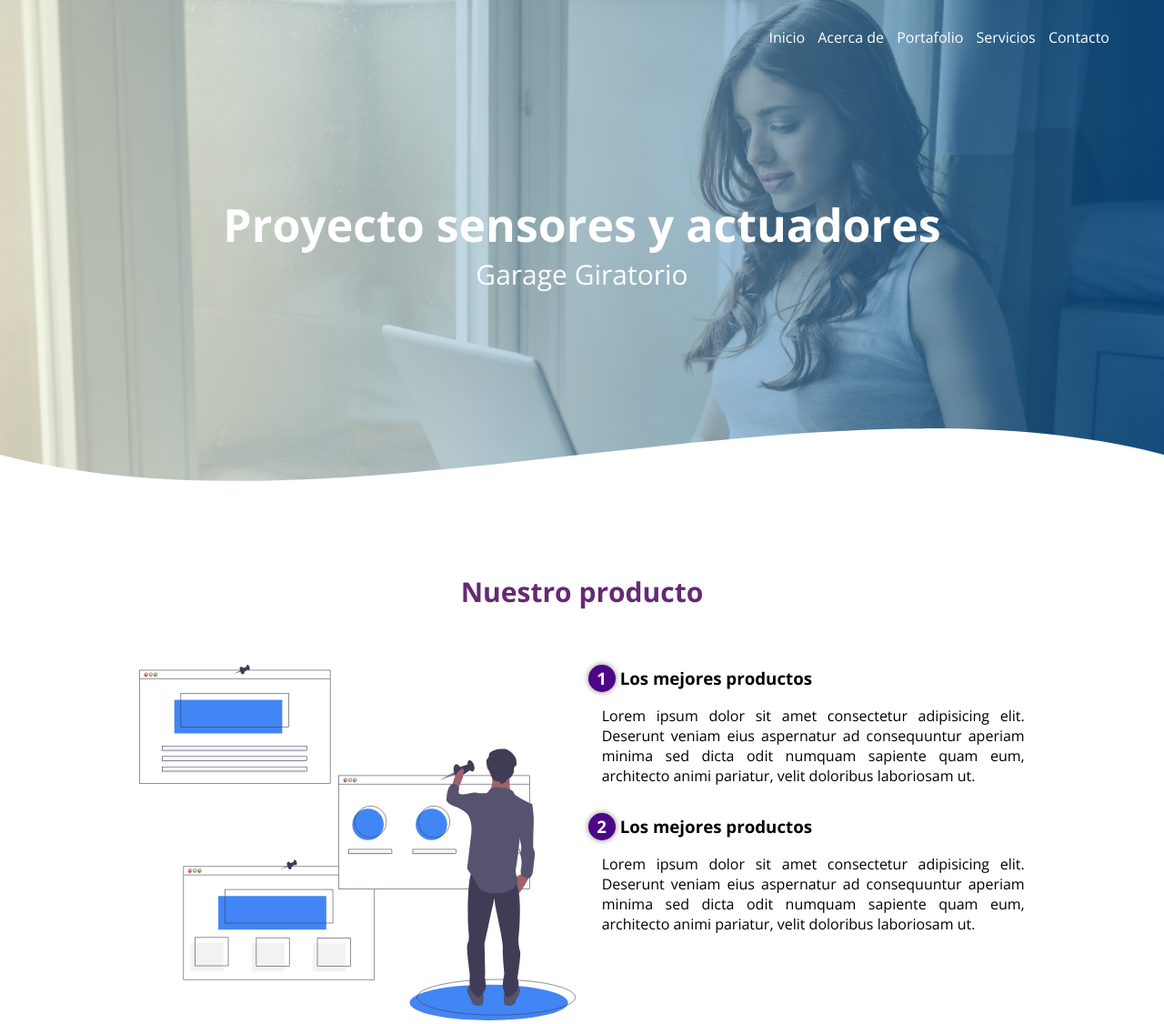
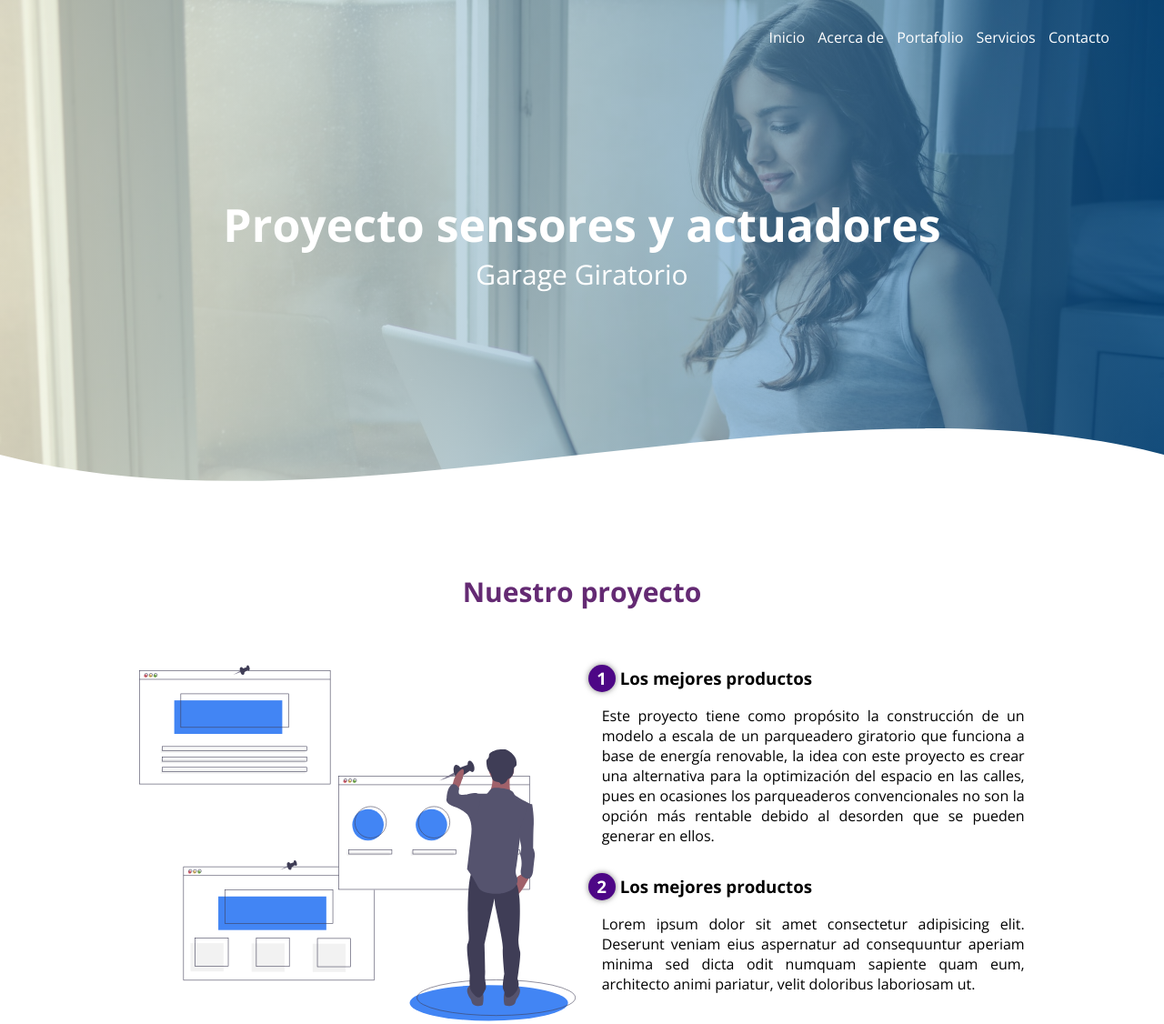
Before and after one commit to sensores-y-actuadores/Proyecto, a plain HTML site: page index.html in a window 1280 px wide. Shown: the top 1126 px of the page at 91% size. Drawn offline with nearby package versions, Linux system fonts and the light colour scheme.

Commit message:
Update index.html

```diff
--- a/index.html
+++ b/index.html
@@ -32,14 +32,12 @@
     </header>
     <main>
         <section class="contenedor sobre-nosotros">
-            <h2 class="titulo">Nuestro producto</h2>
+            <h2 class="titulo">Nuestro proyecto</h2>
             <div class="contenedor-sobre-nosotros">
                 <img src="img/ilustracion2.svg" alt="" class="imagen-about-us">
                 <div class="contenido-textos">
                     <h3><span>1</span>Los mejores productos</h3>
-                    <p>Lorem ipsum dolor sit amet consectetur adipisicing elit. Deserunt veniam eius aspernatur ad
-                        consequuntur aperiam minima sed dicta odit numquam sapiente quam eum, architecto animi pariatur,
-                        velit doloribus laboriosam ut.</p>
+                    <p>Este proyecto tiene como propósito la construcción de un modelo a escala de un parqueadero giratorio que funciona a base de energía renovable, la idea con este proyecto es crear una alternativa para la optimización del espacio en las calles, pues en ocasiones los parqueaderos convencionales no son la opción más rentable debido al desorden que se pueden generar en ellos.</p>
                     <h3><span>2</span>Los mejores productos</h3>
                     <p>Lorem ipsum dolor sit amet consectetur adipisicing elit. Deserunt veniam eius aspernatur ad
                         consequuntur aperiam minima sed dicta odit numquam sapiente quam eum, architecto animi pariatur,
```
